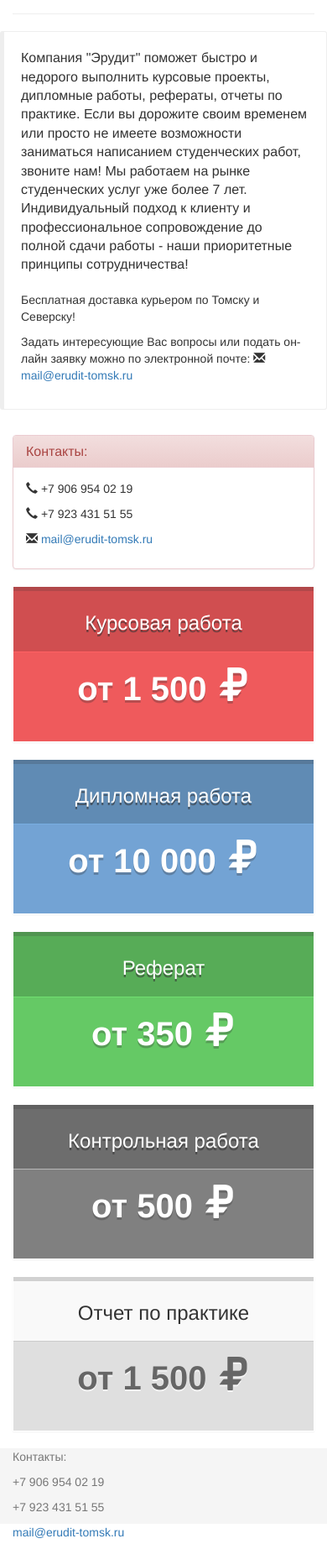
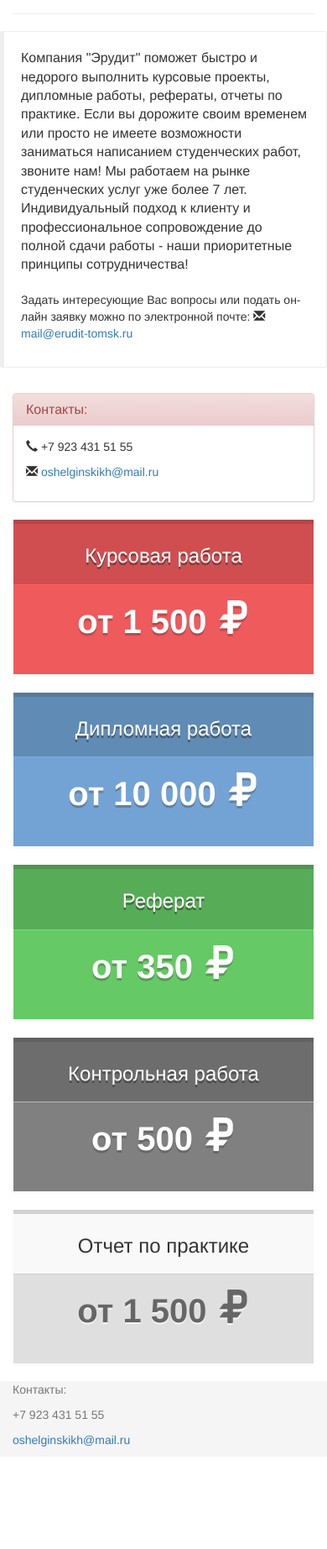
Before and after one commit to erudittomsk/erudittomsk.github.io, a plain HTML site: page index.html in a window 390 px wide. Shown: the part 125-1970 px from the top of the page at 84% size. After the commit the page ends 1860 px from the top, so only its background shows below. Drawn offline with nearby package versions, Linux system fonts and the light colour scheme.

Commit message:
Remove 906 phone, change email

```diff
--- a/index.html
+++ b/index.html
@@ -45,7 +45,6 @@
 				<p class="lead">
 					Компания "Эрудит" поможет быстро и недорого выполнить курсовые проекты, дипломные работы, рефераты, отчеты по практике. Если вы дорожите своим временем или просто не имеете возможности заниматься написанием студенческих работ, звоните нам! Мы работаем на рынке студенческих услуг уже более 7 лет. Индивидуальный подход к клиенту и профессиональное сопровождение до полной сдачи работы - наши приоритетные принципы сотрудничества!
 				</p>
-				<p>Бесплатная доставка курьером по Томску и Северску!</p>
 				<p>
 					Задать интересующие Вас вопросы или подать он-лайн заявку можно по электронной почте:
 					<span class="glyphicon glyphicon-envelope" aria-hidden="true"></span>
@@ -58,10 +57,9 @@
 						<h3 class="panel-title">Контакты:</h3>
 					</div>
 					<div class="panel-body">
-						<p><span class="glyphicon glyphicon-earphone" aria-hidden="true"></span> +7 906 954 02 19</p>
 						<p><span class="glyphicon glyphicon-earphone" aria-hidden="true"></span> +7 923 431 51 55</p>
 						<p><span class="glyphicon glyphicon-envelope" aria-hidden="true"></span>
-							<a href="mailto:mail@erudit-tomsk.ru">mail@erudit-tomsk.ru</a>
+							<a href="mailto:oshelginskikh@mail.ru">oshelginskikh@mail.ru</a>
 						</p>
 					</div>
 				</div>
@@ -143,9 +141,8 @@
 			<div class="row">
 				<div class="col-md-4">
 					<p class="text-muted">Контакты:</p>
-					<p class="text-muted">+7 906 954 02 19</p>
 					<p class="text-muted">+7 923 431 51 55</p>
-					<p><a href="mailto:mail@erudit-tomsk.ru">mail@erudit-tomsk.ru</a></p>
+					<p><a href="mailto:oshelginskikh@mail.ru">oshelginskikh@mail.ru</a></p>
 				</div>
 			</div>
 		</div>
```
